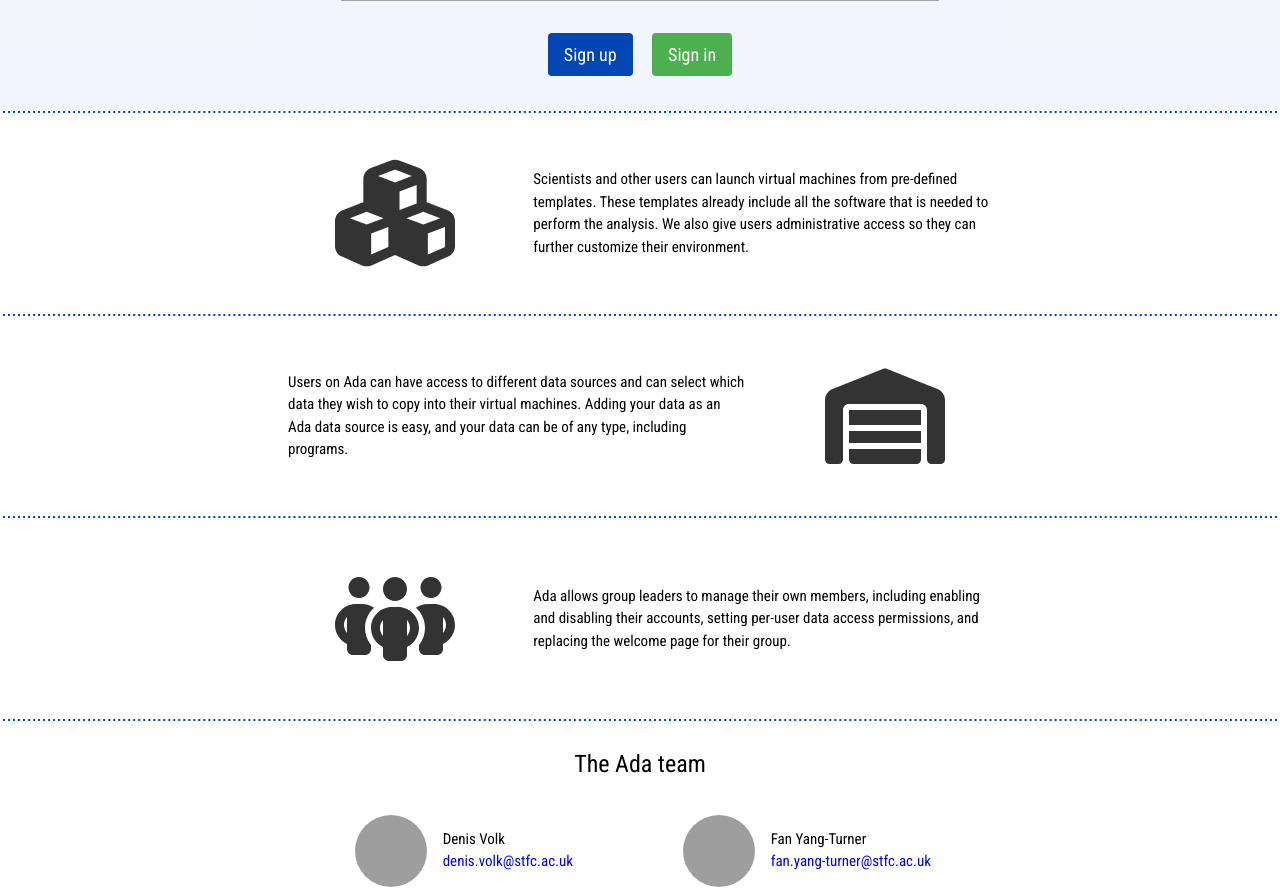
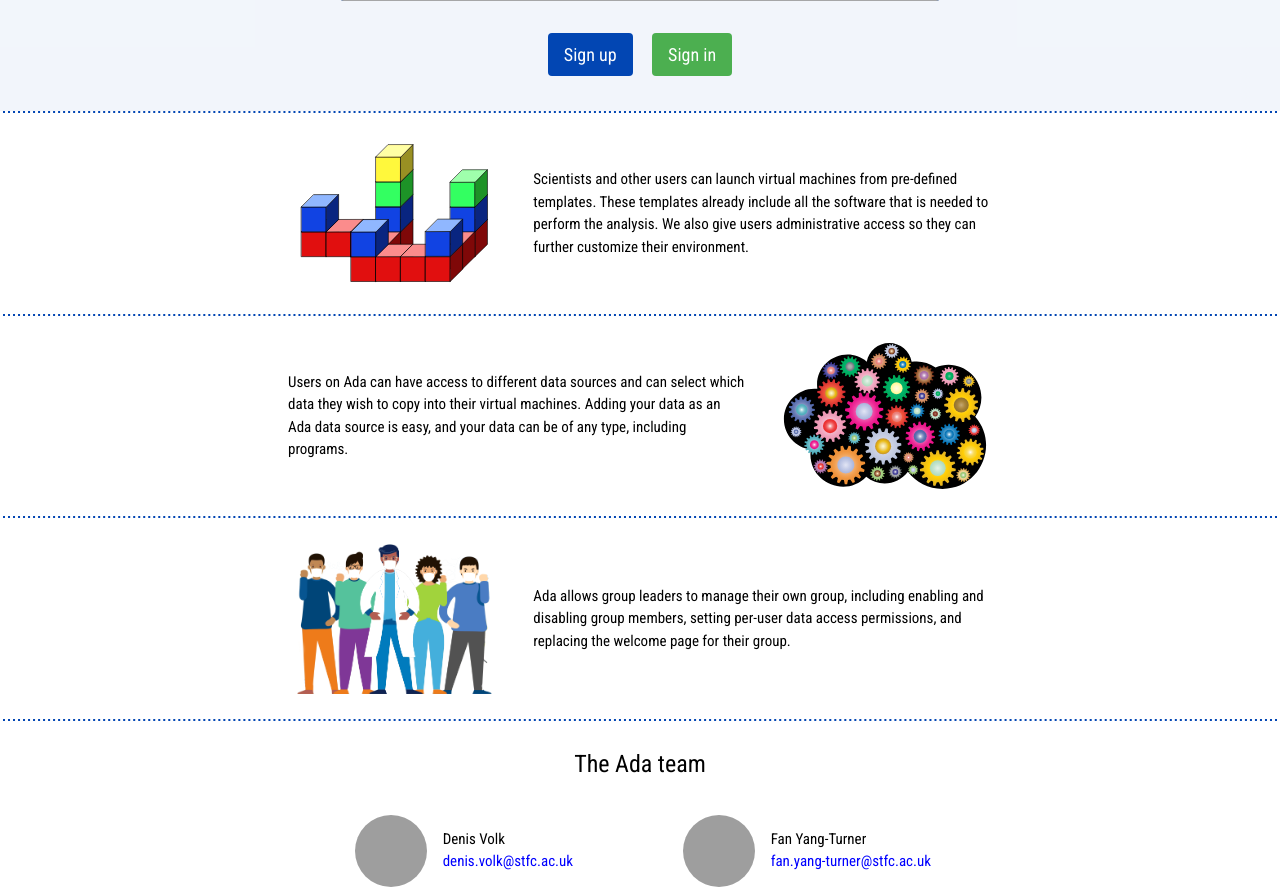
Before and after one commit to dvolk/ada2025, a Python web app: template templates/landing.jinja2 in a window 1280 px wide. Shown: the part 716-1610 px from the top of the page. Run offline with Jinja, Linux system fonts and the light colour scheme; the template is opened without the code that fills it, so the values that code supplies are empty; some libraries are stand-ins or nearby versions; grey boxes are pictures that could not be loaded.

Commit message:
use openclipart.org clip art (public domain)

```diff
--- a/templates/landing.jinja2
+++ b/templates/landing.jinja2
@@ -83,7 +83,8 @@
             <div class="w3-container set-width" style="padding-top: 25px; padding-bottom: 25px;">
             <div class="w3-container w3-row" style="display: flex; align-items: center;">
                 <div class="w3-container w3-third">
-                    <i class="fa fa-fw fa-cubes big-icon"></i>
+                    <img src="{{ url_for('static', filename='3D-09.svg') }}"
+                         style="filter: grayscale(25%) brightness(110%); height: 150px;">
                 </div>
                 <div class="w3-container w3-twothird" style="text-align: left;">
                     <p>Scientists and other users can launch virtual machines from pre-defined templates. These templates already include all the software that is needed to perform the analysis. We also give users administrative access so they can further customize their environment.</p>
@@ -101,7 +102,8 @@
                     <p>Users on Ada can have access to different data sources and can select which data they wish to copy into their virtual machines. Adding your data as an Ada data source is easy, and your data can be of any type, including programs.</p>
                 </div>
                 <div class="w3-container w3-third" style="text-align: center;" >
-                    <i class="fa fa-fw fa-warehouse big-icon"></i>
+                    <img src="{{ url_for('static', filename='Prismatic-Cloud-Gears-2.svg') }}"
+                         style="filter: grayscale(0%); height: 150px;">
                 </div>
             </div>
             </div>
@@ -113,10 +115,11 @@
             <div class="w3-container set-width" style="padding-top: 25px; padding-bottom: 25px;">
                 <div class="w3-container w3-row" style="display: flex; align-items: center;">
                     <div class="w3-container w3-third">
-                        <i class="fa fa-fw fa-people-group big-icon"></i>
+                        <img src="{{ url_for('static', filename='covid19battle-fda-slim.png') }}"
+                             style="filter: grayscale(0%) contrast(110%); height: 150px;">
                     </div>
                     <div class="w3-container w3-twothird" style="text-align: left;">
-                        <p>Ada allows group leaders to manage their own members, including enabling and disabling their accounts, setting per-user data access permissions, and replacing the welcome page for their group.</p>
+                        <p>Ada allows group leaders to manage their own group, including enabling and disabling group members, setting per-user data access permissions, and replacing the welcome page for their group.</p>
                     </div>
                 </div>
             </div>
```
Also changed, not shown: static/3D-09.svg (added), static/Prismatic-Cloud-Gears-2.svg (added), static/covid19battle-fda-slim.png (added).
